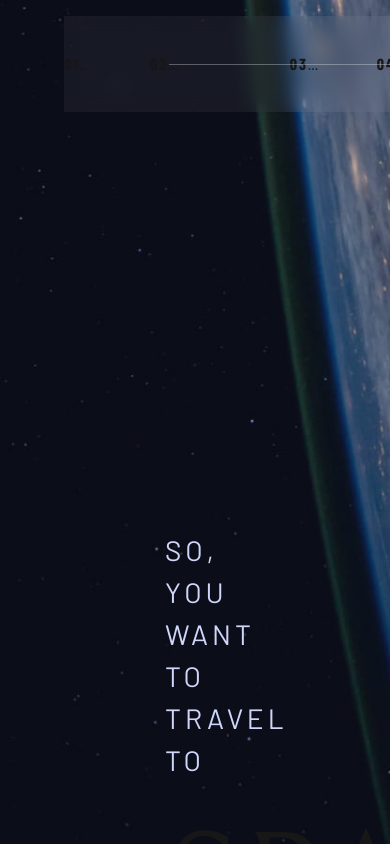
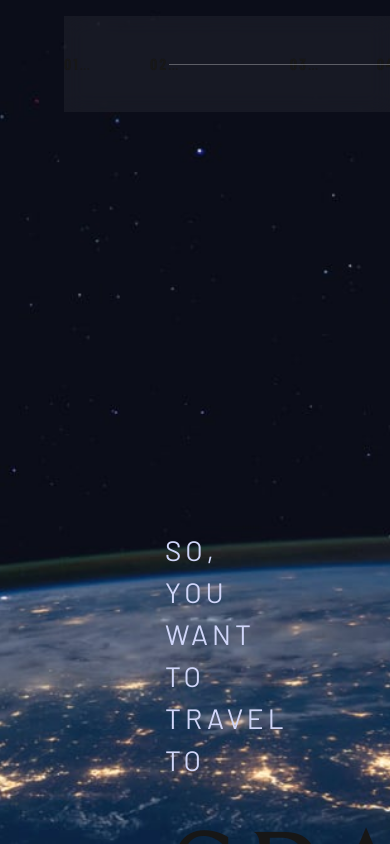
Before and after one commit to ozematt/Space-tourism_Next.js, a Next.js app: page / in a window 390 px wide. Shown: the top 844 px of the page. Built offline with nearby package versions, Linux system fonts and the light colour scheme.

Commit message:
added dynamic bg

```diff
--- a/src/app/(home)/page.tsx
+++ b/src/app/(home)/page.tsx
@@ -1,9 +1,9 @@
-import Background from "@/components/Background";
+import BackgroundHome from "@/components/BackgroundHome";
 
 export default function Home() {
   return (
     <section className="">
-      <Background />
+      <BackgroundHome />
       <div className="mx-[165px] mt-[417px] flex items-end justify-between pb-[128px]">
         <div className="w-full max-w-[540px]">
           {" "}
--- a/src/components/Background.tsx
+++ /dev/null
@@ -1,15 +0,0 @@
-import Image from "next/image";
-
-const Background = () => {
-  return (
-    <Image
-      src="/home/background-home-desktop.jpg"
-      alt="Space Travel Background"
-      fill
-      className="top-0 -z-10 object-cover"
-      priority
-    />
-  );
-};
-
-export default Background;
--- /dev/null
+++ b/src/components/BackgroundHome.tsx
@@ -0,0 +1,34 @@
+import Image from "next/image";
+
+const Background = () => {
+  return (
+    <>
+      {/* Mobile */}
+      <Image
+        src="/home/background-home-mobile.jpg"
+        alt="Mobile Background"
+        fill
+        className="top-0 -z-10 object-cover sm:hidden"
+        priority
+      />
+      {/* Tablet */}
+      <Image
+        src="/home/background-home-tablet.jpg"
+        alt="Tablet Background"
+        fill
+        className="top-0 -z-10 hidden object-cover sm:block lg:hidden"
+        priority
+      />
+      {/* Desktop */}
+      <Image
+        src="/home/background-home-desktop.jpg"
+        alt="Desktop Background"
+        fill
+        className="fixed top-0 left-0 -z-10 hidden h-screen w-screen object-cover lg:block"
+        priority
+      />
+    </>
+  );
+};
+
+export default Background;
```
